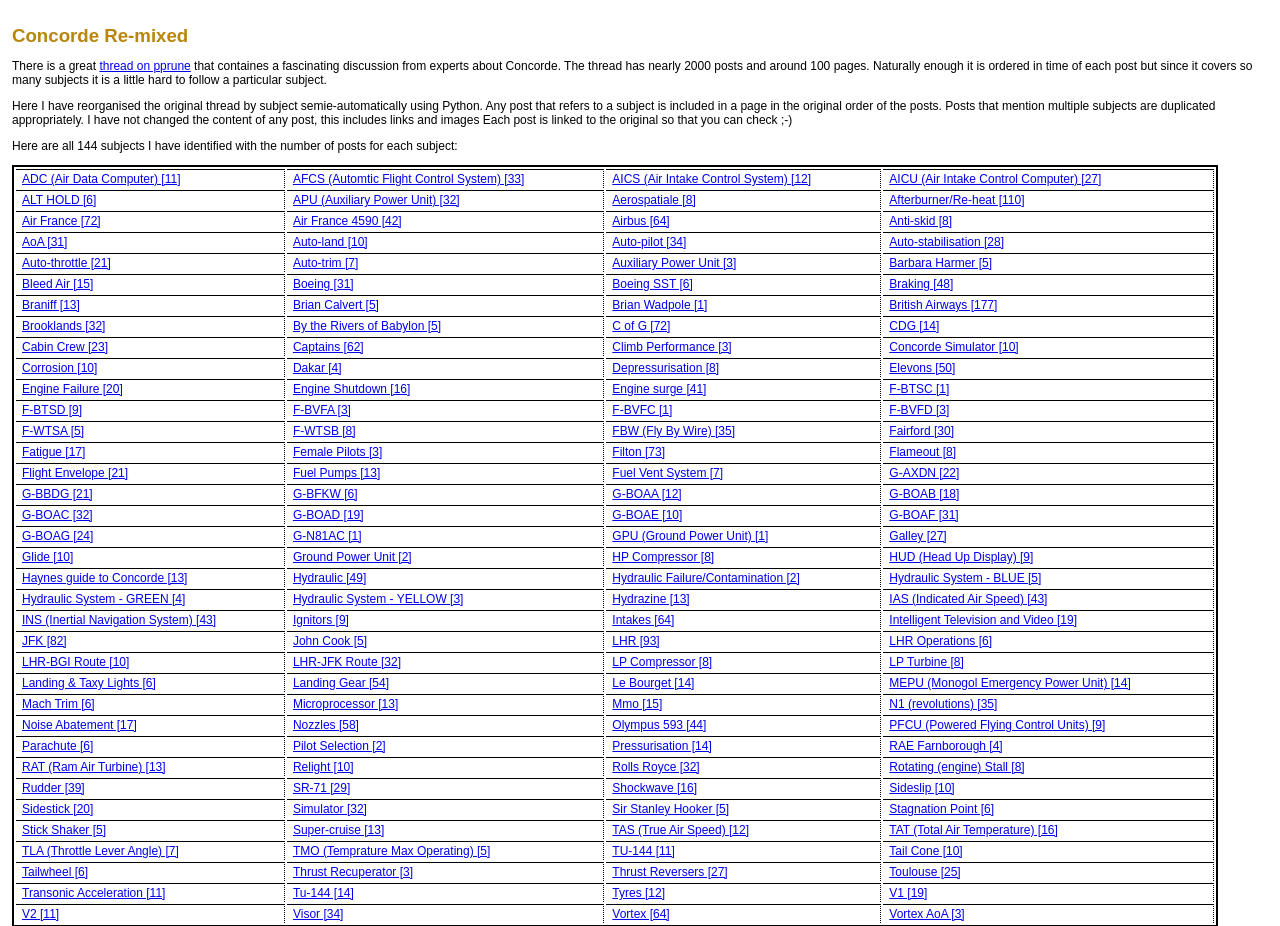
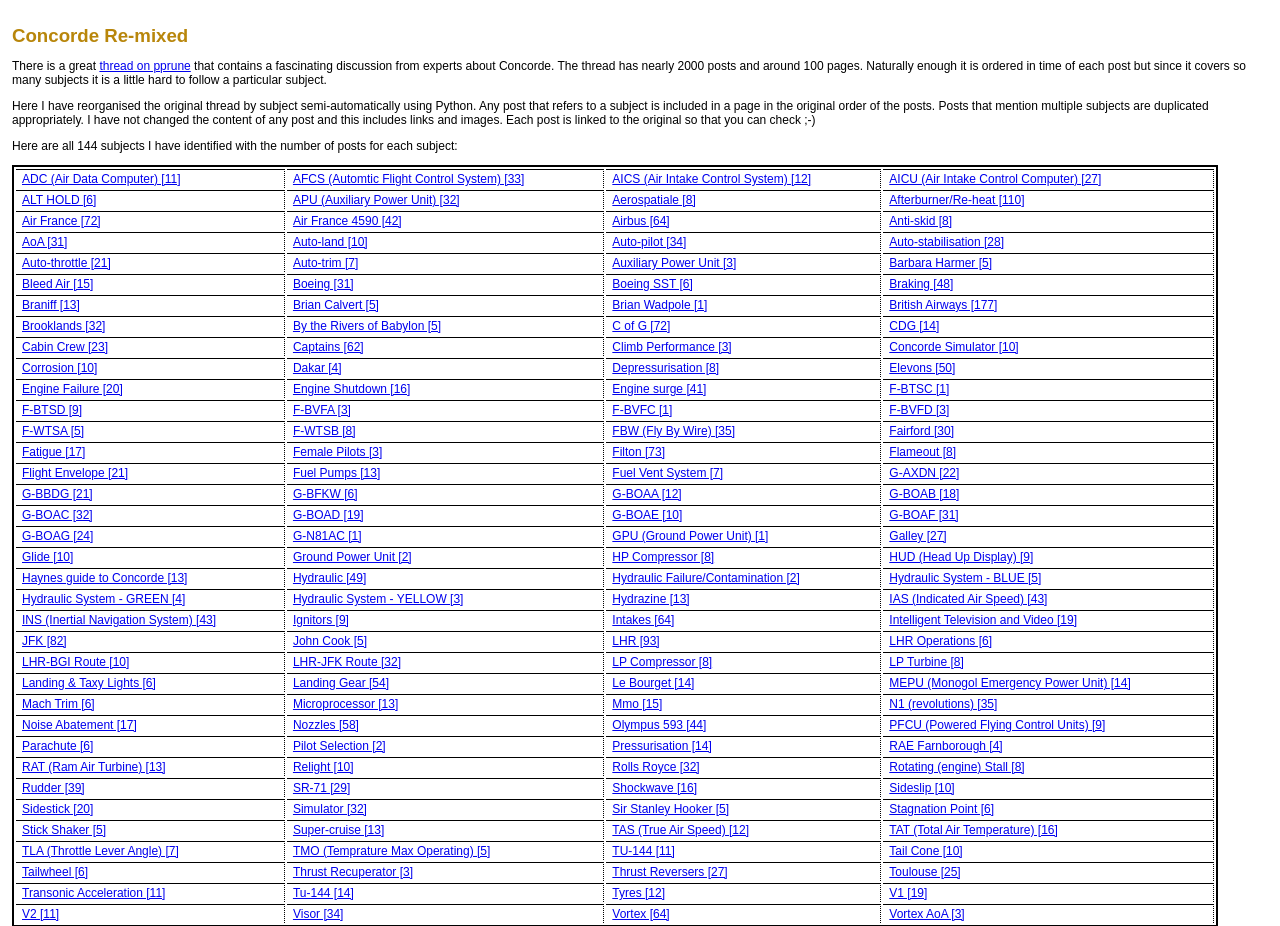
Before and after one commit to paulross/pprune-concorde, a plain HTML site: page docs/index.html in a window 1280 px wide. Shown: the top 926 px of the page. Drawn offline with Linux system fonts and the light colour scheme.

Commit message:
Minor change to index.html.

```diff
--- a/docs/index.html
+++ b/docs/index.html
@@ -13,8 +13,8 @@
 </head>
 <body><h1>Concorde Re-mixed</h1>
 <p>There is a great <a href=http://www.pprune.org/tech-log/423988-concorde-question.html>thread on pprune</a>
- that containes a fascinating discussion from experts about Concorde. The thread has nearly 2000 posts and around 100 pages. Naturally enough it is ordered in time of each post but since it covers so many subjects it is a little hard to follow a particular subject.</p>
-<p>Here I have reorganised the original thread by subject semie-automatically using Python. Any post that refers to a subject is included in a page in the original order of the posts. Posts that mention multiple subjects are duplicated appropriately. I have not changed the content of any post, this includes links and images Each post is linked to the original so that you can check ;-)</p>
+ that contains a fascinating discussion from experts about Concorde. The thread has nearly 2000 posts and around 100 pages. Naturally enough it is ordered in time of each post but since it covers so many subjects it is a little hard to follow a particular subject.</p>
+<p>Here I have reorganised the original thread by subject semi-automatically using Python. Any post that refers to a subject is included in a page in the original order of the posts. Posts that mention multiple subjects are duplicated appropriately. I have not changed the content of any post and this includes links and images. Each post is linked to the original so that you can check ;-)</p>
 <p>Here are all 144 subjects I have identified with the number of posts for each subject:</p>
 <table class=indextable><tr><td class=indextable><a href=ADC_-Air_Data_Computer-0.html>ADC (Air Data Computer) [11]</a>
 </td>
```
